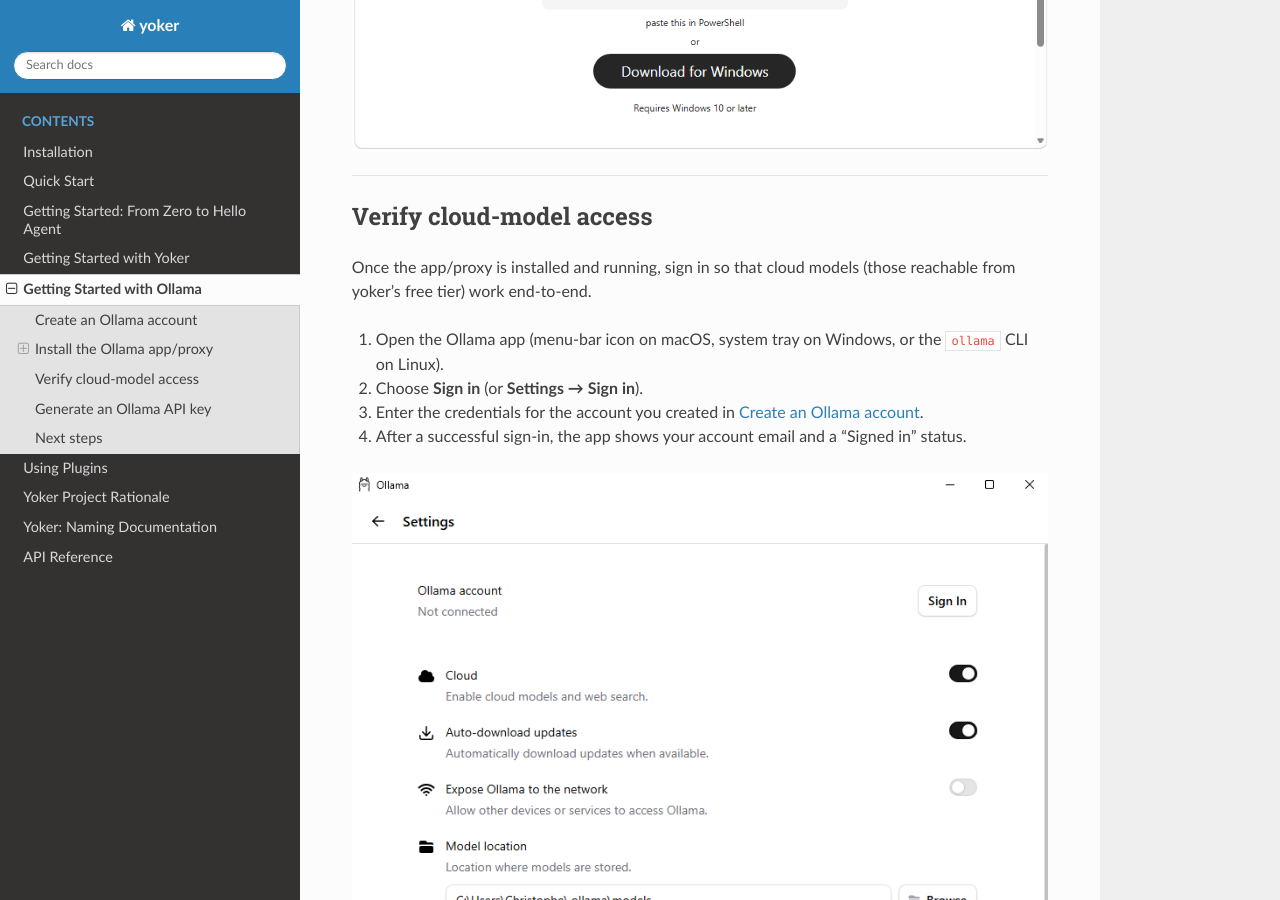
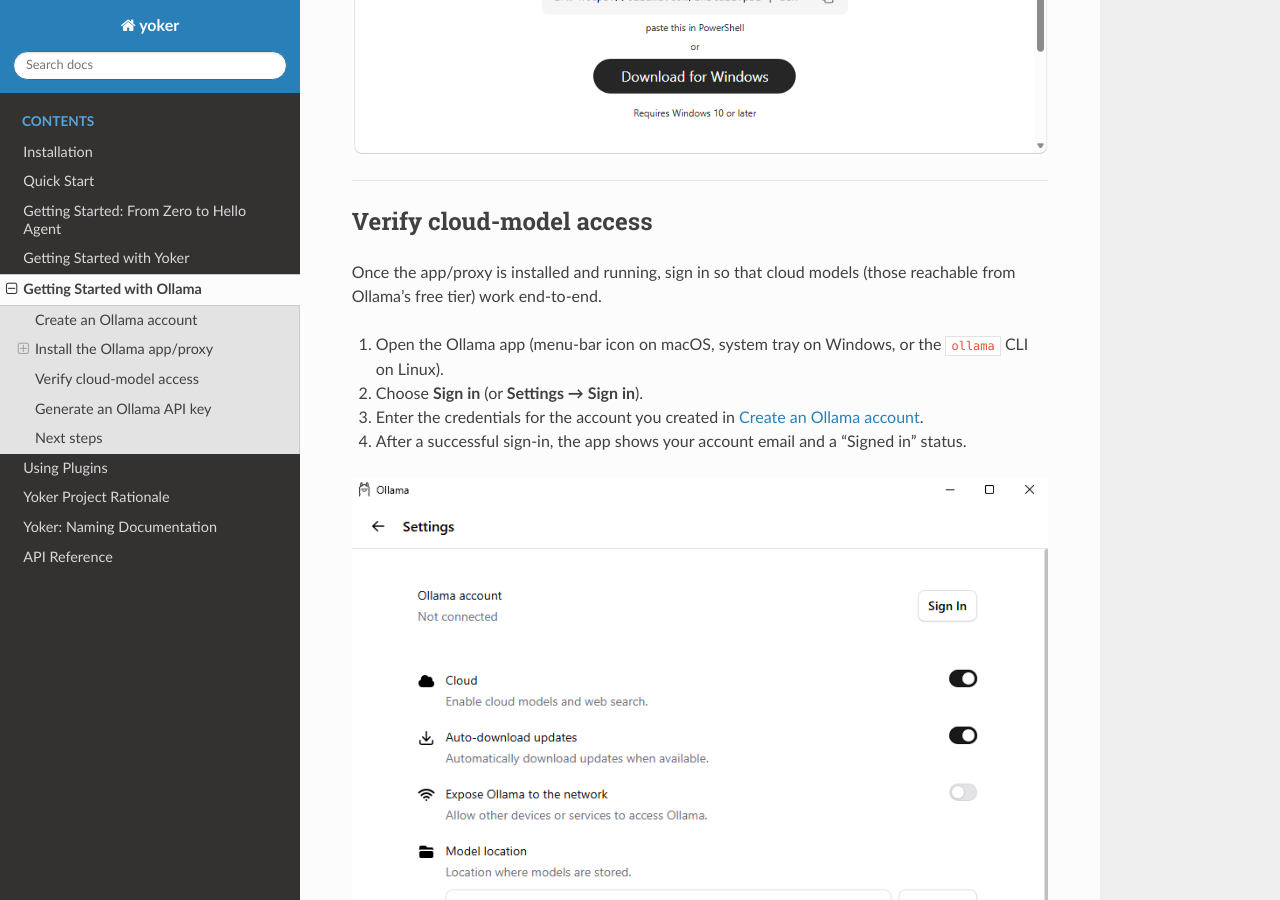
Before and after one commit to christophevg/yoker, a Sphinx documentation site: the page built from docs/guides/getting-started-with-ollama.md, in a window 1280 px wide and 900 px high, scrolled down 6670 px. Built offline with Sphinx 7.4.7 and the Read the Docs theme 3.1.0, drawn with Linux system fonts in a browser that asks for light colours; some of the changed text lies outside the part shown.

Commit message:
docs: fix Ollama free tier reference and reorganize screenshots
- Change 'yoker's free tier' to 'Ollama's free tier' at line 123
- Distribute account creation screenshots to relevant steps:
  - Email form screenshot after step 2
  - Email code screenshot after step 3
  - Phone verification screenshots after step 5
  - Settings and usage screenshots after step 6
- Add phone verification step to account creation flow

🤖 Implemented together with a coding agent.

```diff
--- a/docs/guides/getting-started-with-ollama.md
+++ b/docs/guides/getting-started-with-ollama.md
@@ -120,7 +128,7 @@ ollama serve
 ## Verify cloud-model access
 
 Once the app/proxy is installed and running, sign in so that cloud models
-(those reachable from yoker's free tier) work end-to-end.
+(those reachable from Ollama's free tier) work end-to-end.
 
 1. Open the Ollama app (menu-bar icon on macOS, system tray on Windows, or the
    `ollama` CLI on Linux).
```
Also changed, not shown: other parts of docs/guides/getting-started-with-ollama.md (+15 -7 lines).
